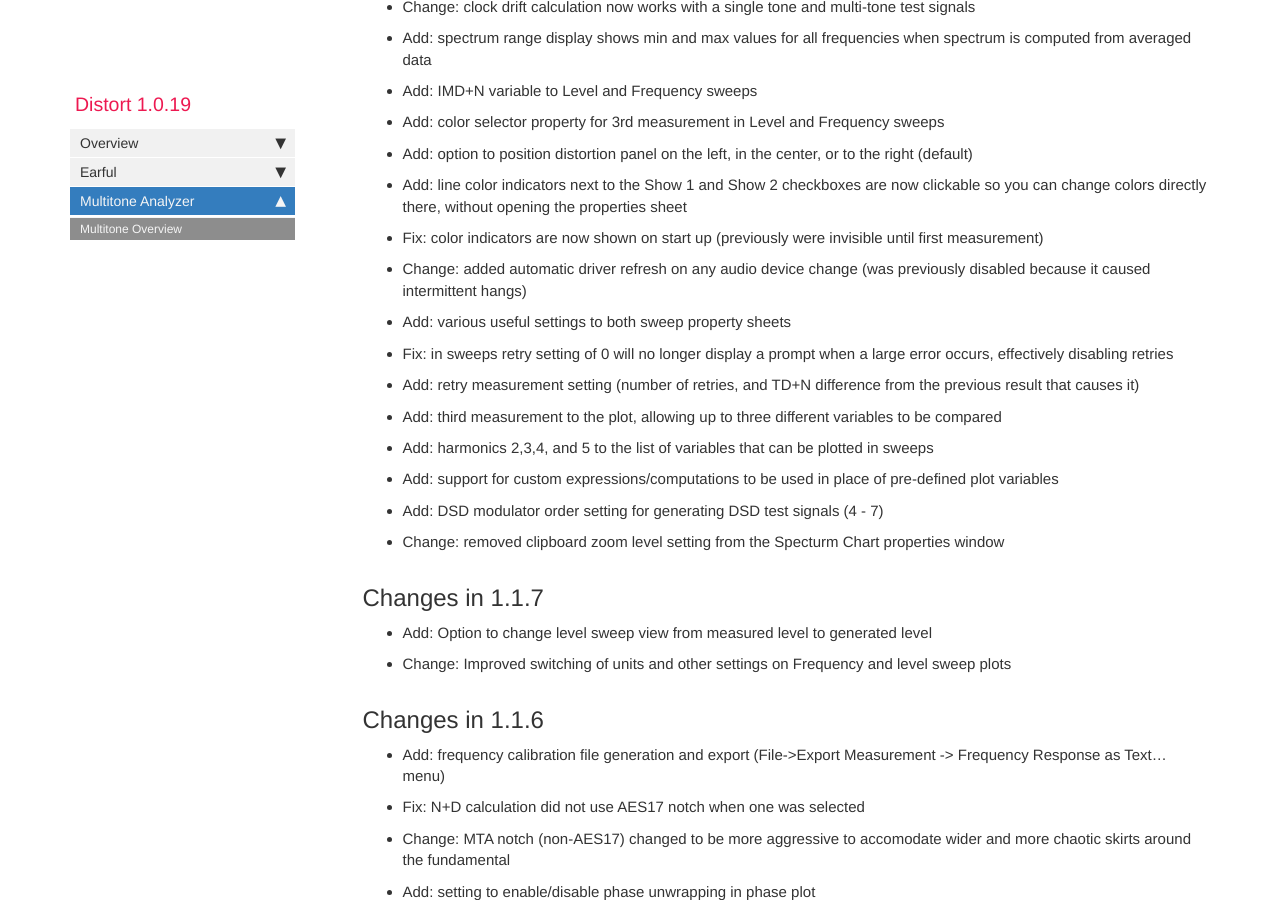
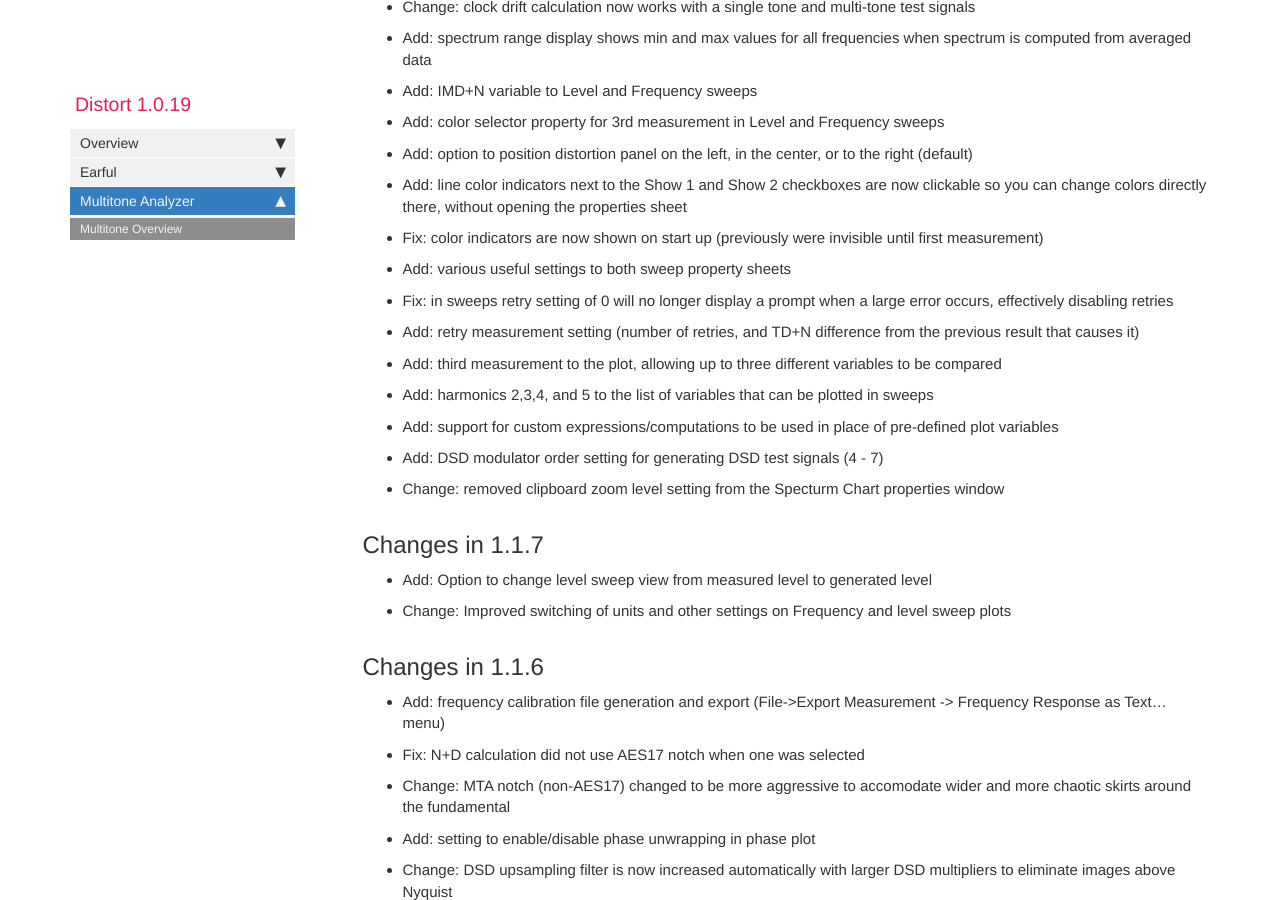
Before and after one commit to pkane2001/Distort, a Jekyll site: the page built from docs/multitone.md, in a window 1280 px wide and 900 px high, scrolled down 7225 px. Built offline with Jekyll 4.4.1, drawn with Linux system fonts in a browser that asks for light colours; nearby versions of some CDN libraries; our own code applies the rules of GitHub Pages for plain Markdown files; comment, search, counter and statistics services are not loaded.

```diff
--- a/docs/multitone.md
+++ b/docs/multitone.md
@@ -164,7 +164,6 @@ Multitone 1.0.49 introduced the ability to customize title and results display w
 * Add: option to position distortion panel on the left, in the center, or to the right (default)
 * Add: line color indicators next to the Show 1 and Show 2 checkboxes are now clickable so you can change colors directly there, without opening the properties sheet
 * Fix: color indicators are now shown on start up (previously were invisible until first measurement)
-* Change: added automatic driver refresh on any audio device change (was previously disabled because it caused intermittent hangs)
 * Add: various useful settings to both sweep property sheets
 * Fix: in sweeps retry setting of 0 will no longer display a prompt when a large error occurs, effectively disabling retries
 * Add: retry measurement setting (number of retries, and TD+N difference from the previous result that causes it)
```
